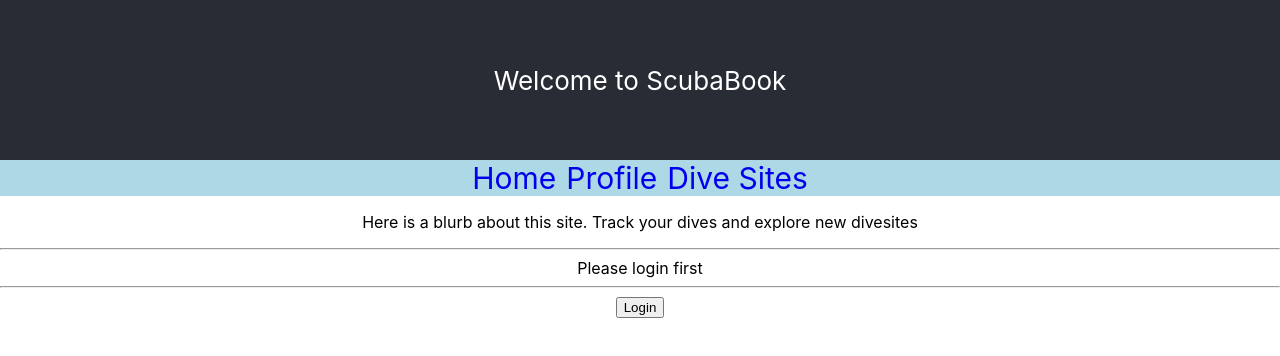
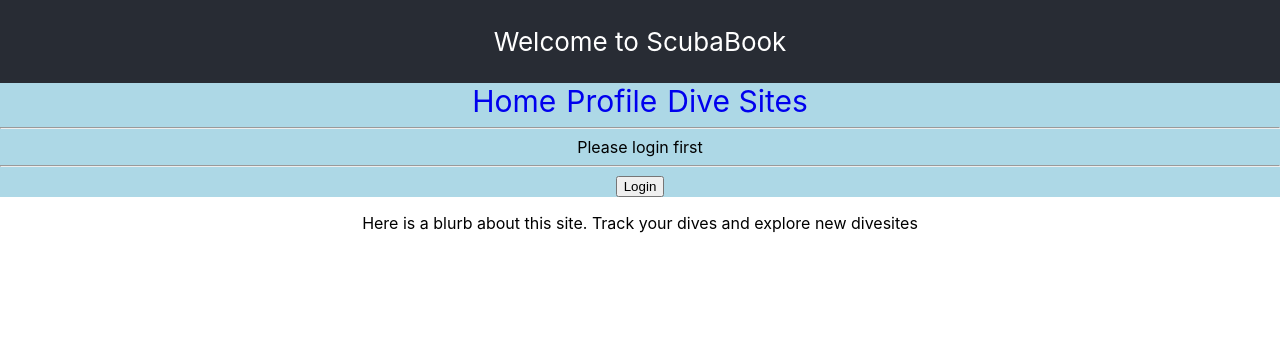
Before and after one commit to jgrantbrown/auth0react, a React (Create React App) app: page / in a window 1280 px wide. Shown: the top 356 px of the page. Built offline with nearby package versions, Linux system fonts and the light colour scheme; what auth0-js would draw is missing.

Commit message:
clean up login logout for nav

```diff
--- a/src/App.css
+++ b/src/App.css
@@ -4,7 +4,7 @@
 
 .App-header {
   background-color: #282c34;
-  min-height: 20vh;
+  min-height: 10vh;
   display: flex;
   flex-direction: column;
   align-items: center;
--- a/src/App.js
+++ b/src/App.js
@@ -11,8 +11,7 @@ import DiveForm from './components/DiveForm/DiveForm';
 
 import {
   Route,
-  Switch,
-  Link
+  Switch
 } from "react-router-dom";
 
 
@@ -27,7 +26,7 @@ class App extends Component {
       <header className="App-header">
       <p>Welcome to  ScubaBook {this.props.name} </p>
       </header>
-        <NavBar />
+        <NavBar auth={this.props.auth} />
       <div>
       <Switch>
       <Route path="/" exact render={(props)=> <Main {...this.props}/> }/>
--- a/src/components/DiveForm/DiveForm.css
+++ b/src/components/DiveForm/DiveForm.css
@@ -0,0 +1,8 @@
+.formPage{
+  align: center;
+  height: 50vh;
+  width: 50vw;
+  margin-top: 5px;
+  margin-left: 25vw;
+  border: 1px solid black;
+}
--- a/src/components/DiveForm/DiveForm.js
+++ b/src/components/DiveForm/DiveForm.js
@@ -22,13 +22,19 @@ class DiveForm extends Component {
 
   render() {
     return (
+      <div className="formPage"> Dive Details:
       <form onSubmit={this.handleSubmit}>
-        <label>
+
+        <div><label>
           Name:
           <input type="text" value={this.state.value} onChange={this.handleChange} />
-        </label>
+        </label></div>
+
+        <p>Add other items here. Need to adjust handle change and handle submit to be dynamic</p>
+
         <input type="submit" value="Submit" />
       </form>
+      </div>
     );
   }
 }
--- a/src/components/Main.js
+++ b/src/components/Main.js
@@ -8,21 +8,6 @@ class Main extends Component {
     <div>
       <p>Here is a blurb about this site. Track your dives and explore new divesites
       </p>
-
-      { !this.props.auth.isAuthenticated() &&
-        <div>
-          <hr/>Please login first
-          <hr/>
-          <button onClick={this.props.auth.login}> Login </button>
-        </div>
-      }
-      { this.props.auth.isAuthenticated() &&
-        <div>
-          <button onClick={this.props.auth.logout}> Logout </button>
-        </div>
-      }
-
-
     </div>
   );
 }
--- a/src/components/NavBar/NavBar.css
+++ b/src/components/NavBar/NavBar.css
@@ -8,12 +8,12 @@ nav{
   margin: 5px;
 }
 
-/* a:link {
+a:link {
     text-decoration: none;
-} */
+}
 
 a:visited {
-    color: blue;
+    text-decoration: none;
 }
 
 a:hover {
--- a/src/components/NavBar/NavBar.js
+++ b/src/components/NavBar/NavBar.js
@@ -11,6 +11,18 @@ class NavBar extends Component {
       <NavLink className="navItem" to="/">Home</NavLink>
       <NavLink className="navItem" to="/profile">Profile</NavLink>
       <NavLink className="navItem" to="/divesites">Dive Sites</NavLink>
+      { !this.props.auth.isAuthenticated() &&
+        <div>
+          <hr/>Please login first
+          <hr/>
+          <button onClick={this.props.auth.login}> Login </button>
+        </div>
+      }
+      { this.props.auth.isAuthenticated() &&
+        <div>
+          <button onClick={this.props.auth.logout}> Logout </button>
+        </div>
+      }
       </nav>
     );
   }
--- a/src/components/Profile.js
+++ b/src/components/Profile.js
@@ -8,7 +8,7 @@ class Profile extends Component {
     let profileData = this.props.auth.getProfile();
   return (
     <div>
-       <button onClick={this.props.auth.logout}>Logout</button>
+
       <p>{profileData.name}</p>
       <img src={profileData.picture} alt="profile"/>
         <p> LIst of Previous Dives</p>
```
